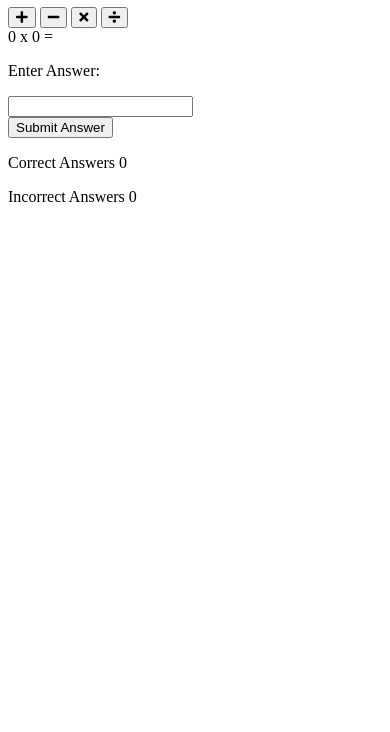
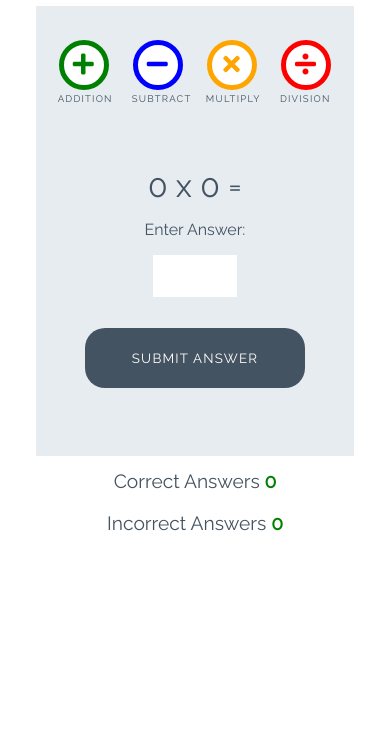
Before and after one commit to dansantinojones/love-maths, a plain HTML site: page index.html in a window 390 px wide. Shown: the part 112-844 px from the top of the page. Drawn offline with Linux system fonts and the light colour scheme.

Commit message:
Add styles for game

```diff
--- a/assets/css/style.css
+++ b/assets/css/style.css
@@ -0,0 +1,250 @@
+body {
+    background-color: white;
+    font-family: "Raleway", sans-serif;
+    color: #445361;
+    text-align: center;
+}
+
+/* --------- Heading */
+
+.heading {
+    text-align: center;
+    font-size: 2.5rem;
+}
+
+.logo {
+    height: 40px;
+    padding-right: 5px;
+}
+
+/* --------- Game layout */
+
+.game-area {
+    background-color: #E6ECF0;
+    box-sizing: border-box;
+    width: 85%;
+    height: 65vh;
+    max-height: 450px;
+    max-width: 830px;
+    margin-left: auto;
+    margin-right: auto;
+    padding: 1%;
+}
+
+.question-area {
+    width: 50%;
+    font-size: 2rem;
+    margin: auto;
+    padding: 50px 0;
+}
+
+.question-area span {
+    padding: 0 15px;
+}
+
+.score-area {
+    margin: 5px auto;
+    width: 60%;
+    font-size: 1.2rem;
+}
+
+.controls-area {
+    width: 85%;
+    margin: 30px auto;
+}
+
+#score {
+    color: green;
+    font-weight: bold;
+}
+
+#incorrect {
+    color: red;
+    font-weight: bold;
+}
+
+.answer-message {
+    display: none;
+    font-size: 1rem;
+}
+
+#answer-box {
+    border: none;
+    color: #445361;
+    display: inline-block;
+    height: 40px;
+    width: 80px;
+    font-size: 1.2rem;
+}
+
+.scores {
+    display: inline-block;
+    padding: 25px;
+}
+
+/* --------- Buttons */
+
+.btn {
+    width: 220px;
+    height: 60px;
+    font-family: "Raleway", sans-serif;
+    text-transform: uppercase;
+    letter-spacing: 1.2px;
+    color: white;
+}
+
+.btn:focus {
+    outline: none;
+}
+
+.btn--big {
+    padding-top: 10px;
+    border-radius: 50%;
+    background-color: white;
+    border: 10px solid;
+    width: 100px;
+    height: 100px;
+    font-size: 3.2rem;
+    margin: 0 30px;
+    transition: all 0.5s;
+}
+
+.btn--big::after {
+    content: attr(data-type);
+    font-size: 1rem;
+    color: #445361;
+    position: relative;
+    left: -0.5em;
+}
+
+.btn--blue {
+    border-color: blue;
+    color: blue;
+}
+
+.btn--blue:active,
+.btn--blue:hover {
+    background-color: darkblue;
+    color: white;
+}
+
+.btn--orange {
+    border-color: orange;
+    color: orange;
+}
+
+.btn--orange:active,
+.btn--orange:hover {
+    background-color: darkorange;
+    color: white;
+}
+
+.btn--red {
+    border-color: red;
+    color: red;
+}
+
+.btn--red:active,
+.btn--red:hover {
+    background-color: darkred;
+    color: white;
+}
+
+.btn--green {
+    border-color: green;
+    color: green;
+}
+
+.btn--green:active,
+.btn--green:hover {
+    background-color: darkgreen;
+    color: white;
+}
+
+.btn--gray {
+    margin-top: 25px;
+    background-color: #445361;
+    border: 1px transparent;
+    border-radius: 20px;
+}
+
+.btn--gray:active,
+.btn--gray:hover {
+    background-color: #0d1013;
+}
+
+/* --------- Media queries */
+
+@media (max-width: 414px) {
+    .controls-area {
+        width: 100%;
+    }
+
+    .btn--big {
+        margin: 0 10px;
+        padding: 5px;
+        border: 5px solid;
+        width: 50px;
+        height: 50px;
+        font-size: 1.5rem;
+    }
+
+    .btn--big::after {
+        font-size: 0.6rem;
+        left: -0.7rem;
+    }
+
+    .question-area {
+        padding: 10% 0;
+        width: 100%;
+    }
+
+    .question-area span {
+        padding: 0;
+    }
+
+    .answer-message {
+        display: block;
+    }
+
+    #answer-box {
+        display: block;
+        margin: 0 auto;
+    }
+    .btn--gray {
+        margin-top: 0;
+    }
+
+    .score-area {
+        width: 100%;
+    }
+
+    .scores {
+        margin: 0.5em auto;
+        display: block;
+        padding: 5px;
+    }
+
+    .heading {
+        font-size: 2rem;
+    }
+}
+
+@media (max-width: 320px) {
+    .game-area {
+        height: 70vh;
+    }
+
+    .controls-area {
+        width: 75%;
+        margin: 10px auto;
+    }
+
+    .btn--big {
+        margin: 10px 10px;
+    }
+    .question-area {
+        padding: 10px 0;
+    }
+
+}
--- a/index.html
+++ b/index.html
@@ -16,16 +16,16 @@
 
     <div class="game-area">
        <div class="controls-area">
-          <button class="btn btn--big--green">
+          <button data-type="addition" class="btn btn--big btn--green">
             <i class="fas fa-plus"></i>
           </button>
-          <button class="btn btn--big--blue">
+          <button data-type="subtract" class="btn btn--big btn--blue">
             <i class="fas fa-minus"></i>
           </button>
-          <button class="btn btn--big--orange">
+          <button data-type="multiply" class="btn btn--big btn--orange">
             <i class="fas fa-times"></i>
           </button>
-          <button class="btn btn--big--red">
+          <button data-type="division" class="btn btn--big btn--red">
             <i class="fas fa-divide"></i>
           </button>
        </div>
@@ -37,7 +37,7 @@
           <p class="answer-message">Enter Answer:</p>
           <input type="number" id="answer-box">
        </div>
-          <button class="btn btn--gray">Submit Answer</button>
+          <button data-type="submit" class="btn btn--gray">Submit Answer</button>
     </div>
 
     <div class="score-area">
```
